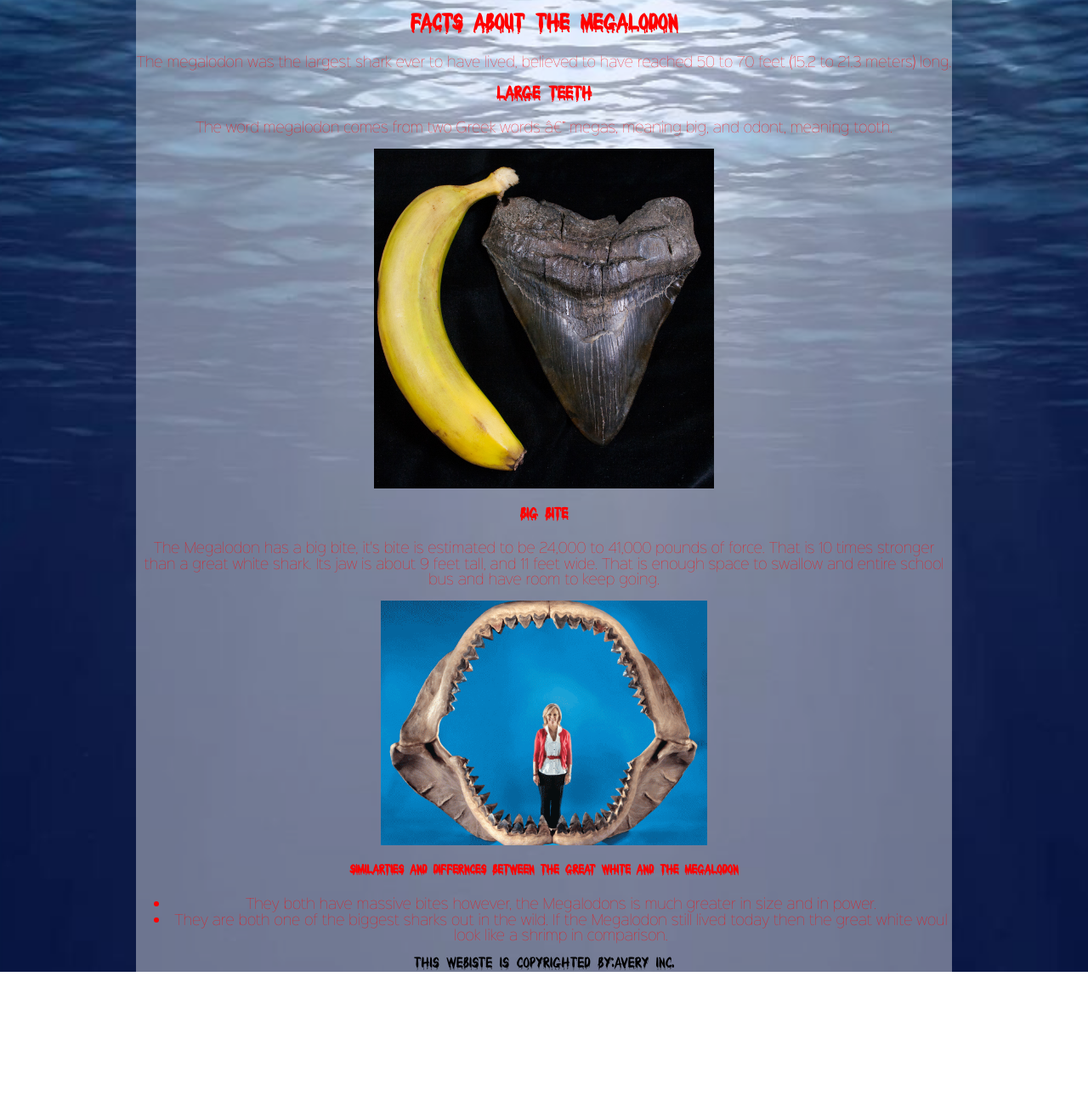
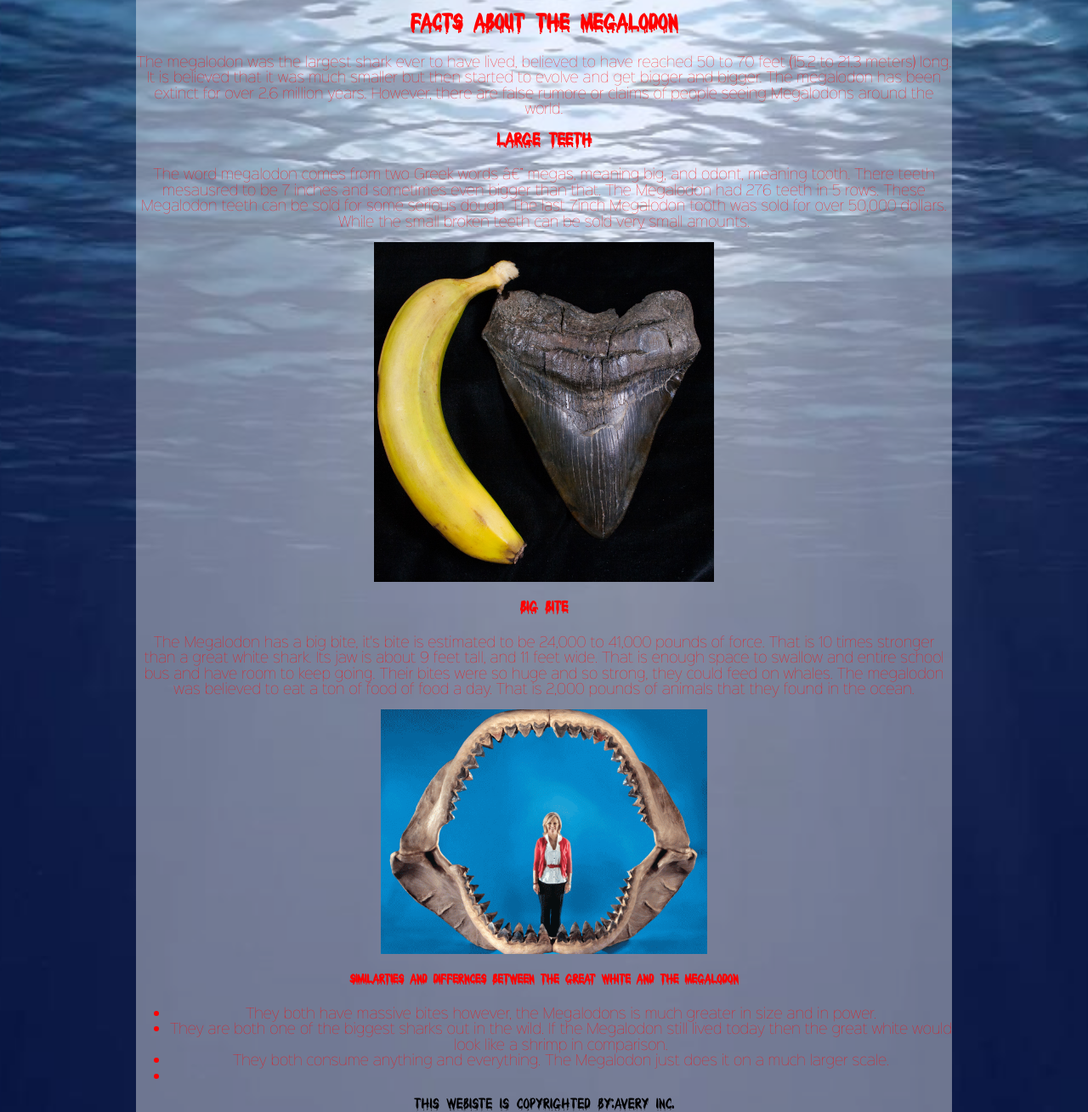
Before and after one commit to adoginthehouse/extinction, a plain HTML site: page index.html in a window 1280 px wide. Shown: the part 487-1796 px from the top of the page at 85% size. Before the commit the page ends 1631 px from the top, so only its background shows below. Drawn offline with nearby package versions, Linux system fonts and the light colour scheme.

Commit message:
Update index.html

```diff
--- a/index.html
+++ b/index.html
@@ -25,21 +25,24 @@
 			<aside>
 				<h2>Facts about the Megalodon</h2>
 				<div class="container">
-					<p>The megalodon was the largest shark ever to have lived, believed to have reached 50 to 70 feet (15.2 to 21.3 meters) long.</p>
+					<p>The megalodon was the largest shark ever to have lived, believed to have reached 50 to 70 feet (15.2 to 21.3 meters) long. It is believed that it was much smaller but then started to evolve and get bigger and bigger. The megalodon has been extinct for over 2.6 million years. However, there are false rumore or claims of people seeing Megalodons around the world.</p>
 					<h3>Large teeth</h3>
-					<p>The word megalodon comes from two Greek words — megas, meaning big, and odont, meaning tooth.</p>
+					<p>The word megalodon comes from two Greek words — megas, meaning big, and odont, meaning tooth. There teeth mesausred to be 7 inches and sometimes even bigger than that. The Megalodon had 276 teeth in 5 rows. These Megalodon teeth can be sold for some serious dough. The last 7inch Megalodon tooth was sold for over 50,000 dollars. While the small broken teeth can be sold very small amounts.</p>
 					<img src="img/tooth.jpg" alt="shark tooth" style="width:400px;height:400px;'">
 					<h4>Big bite</h4>
-					<p>The Megalodon has a big bite, it's bite is estimated to be 24,000 to 41,000 pounds of force. That is 10 times stronger than a great white shark. Its jaw is about 9 feet tall, and 11 feet wide. That is enough space to swallow and entire school bus and have room to keep going.</p>
+					<p>The Megalodon has a big bite, it's bite is estimated to be 24,000 to 41,000 pounds of force. That is 10 times stronger than a great white shark. Its jaw is about 9 feet tall, and 11 feet wide. That is enough space to swallow and entire school bus and have room to keep going. Their bites were so huge and so strong, they could feed on whales. The megalodon was believed to eat a ton of food of food a day. That is 2,000 pounds of animals that they found in the ocean.</p>
 					<img src="img/mouth.jpeg">
 					<h5>Similarties and differnces between the Great White and the Megalodon</h5>
 					<ul>
 						<li>They both have massive bites however, the Megalodons is much greater in size and in power.</li>
-						<li>They are both one of the biggest sharks out in the wild. If the Megalodon still lived today then the great white woul look like a shrimp in comparison.</li>
+						<li>They are both one of the biggest sharks out in the wild. If the Megalodon still lived today then the great white would look like a shrimp in comparison.</li>
+						<li>They both consume anything and everything. The Megalodon just does it on a much larger scale.</li>
+						<li>
 					</ul>
 				</div>
 			</aside>
 			<footer>This webiste is copyrighted By:Avery Inc.</footer>
+
 	</div>
 </body>
 </html>
```
